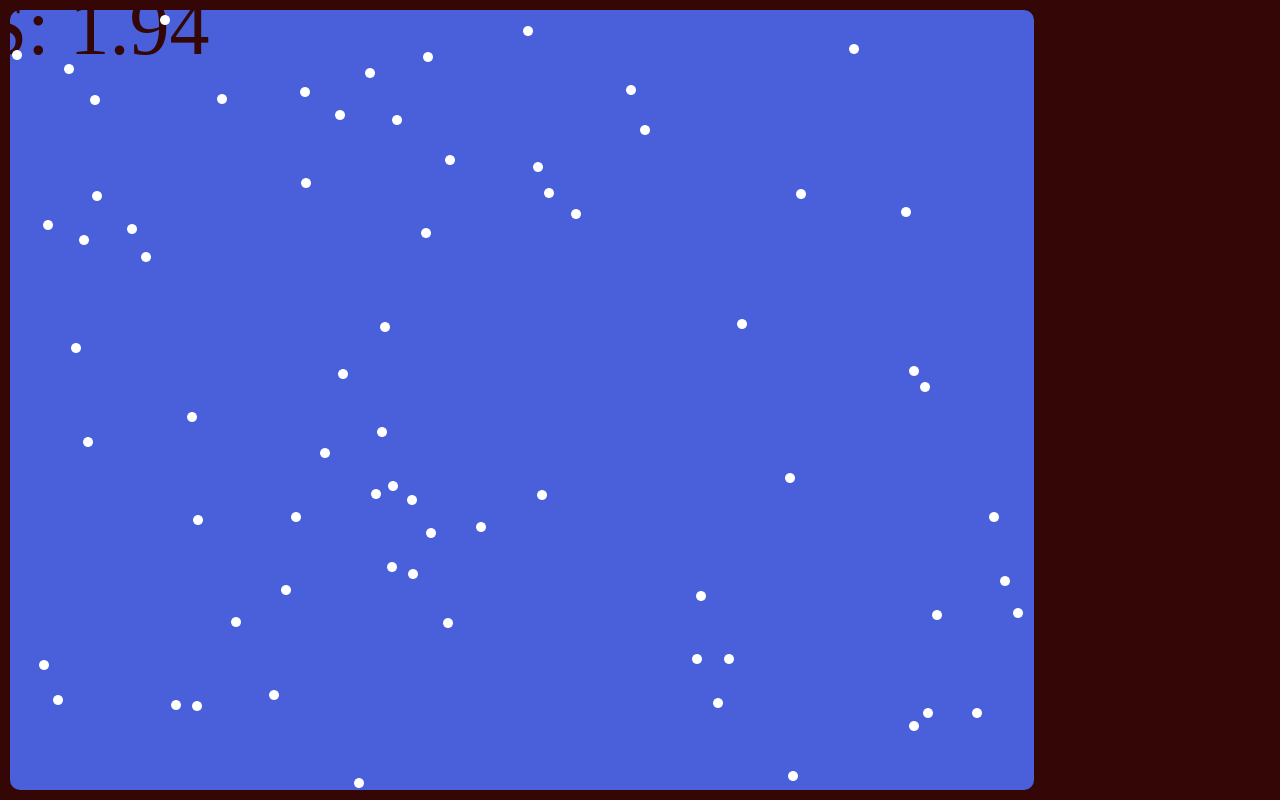
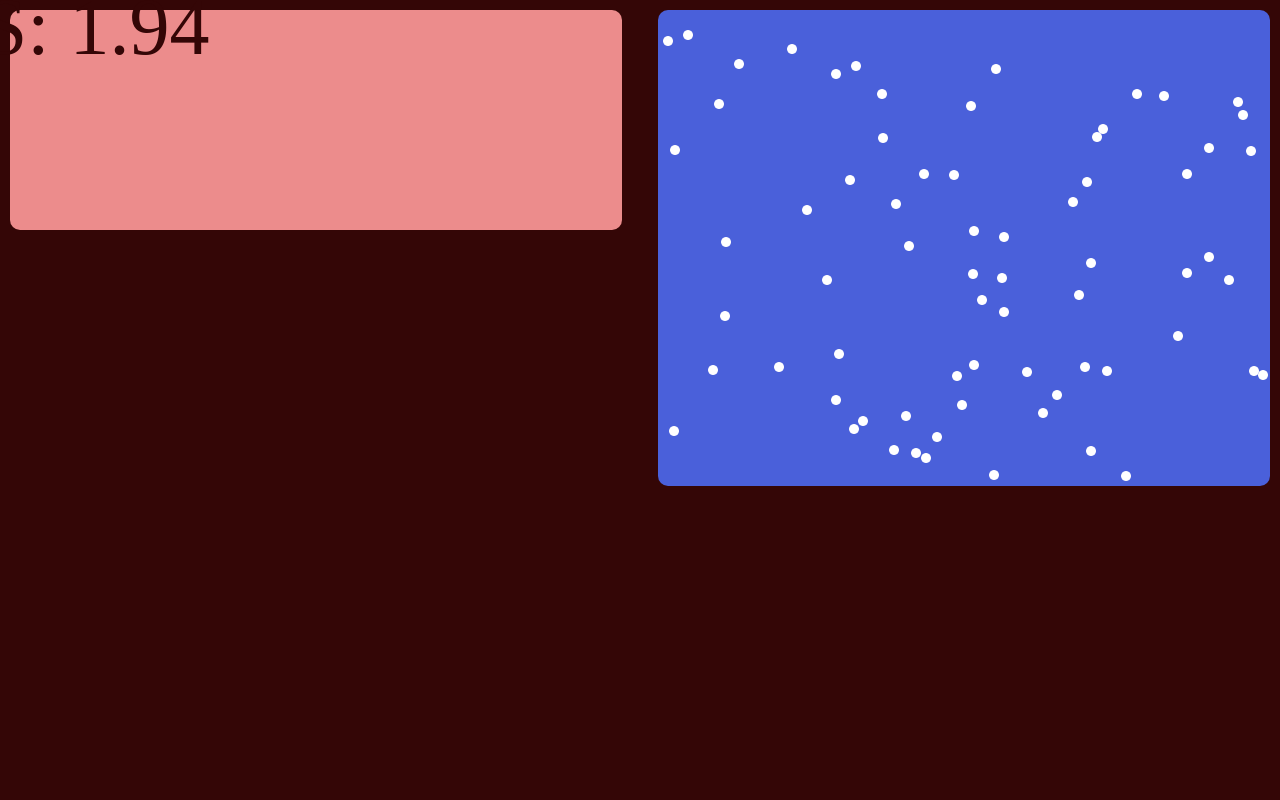
Before and after one commit to unicodeee/particle-collision-simulation, a website built with Vite: page index.html in a window 1280 px wide. Built offline with nearby package versions, Linux system fonts and the light colour scheme.

Commit message:
change to grid

```diff
--- a/index.html
+++ b/index.html
@@ -9,7 +9,7 @@
 <body>
 
     <div class="grid-container">
-<!--      <div id="left-section" class="side-section"></div>-->
+      <div id="left-section" class="side-section"></div>
       <div id="center-section" class="full-width">
 <!--          <p>asdsdasd</p>-->
 
@@ -22,7 +22,7 @@
 
     <script type="module" src="/src/particles/Circle.ts" type="module"></script>
     <script type="module" src="/src/FPS.ts" type="module"></script>
-    <script type="module" src="/src/run.ts"></script>
+    <script type="module" src="/src/main.ts"></script>
 
 <!--    <script src="/src/index.ts" type="module"></script>-->
 </body>
--- a/src/style.css
+++ b/src/style.css
@@ -8,13 +8,18 @@ body, html {
 }
 
 .grid-container {
-  display: flex;
+  display: grid;
+  gap: 1rem;
+
+  grid-template-columns: repeat(auto-fit, minmax(240px, 1fr));
+  grid-auto-rows: 240px;
   height: 100%;
 }
 
 .full-width {
   /*flex-grow: ;*/
-  flex: 0 0 80%;
+  /*flex: 0 0 80%;*/
+  grid-row: span 2 / auto;
   background-color: #4a60da;
   border-radius: 10px;
   margin: 10px;
```
Also changed, not shown: src/main.ts (renamed from src/run.ts).
